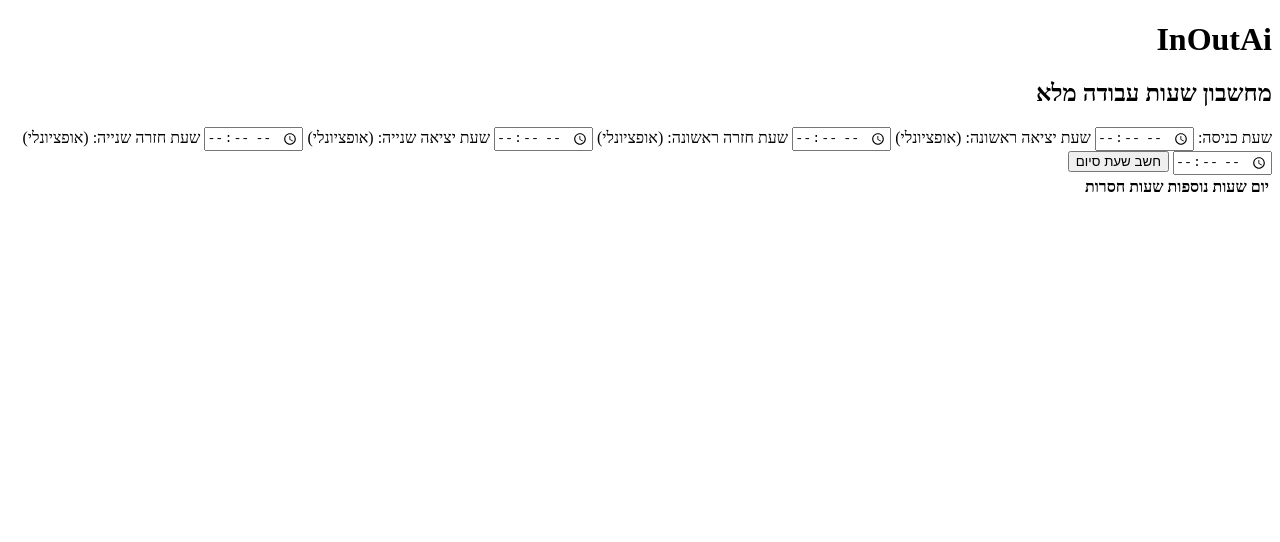
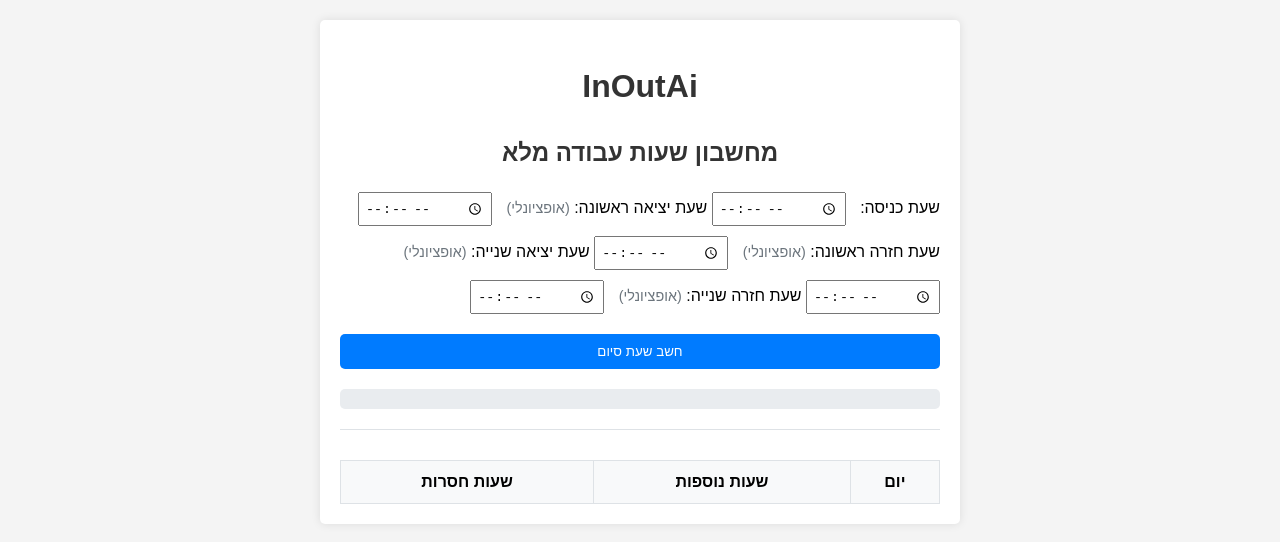
Before and after one commit to rkafri/workhours_calculator, a plain HTML site: page index.html in a window 1280 px wide. Drawn offline with Linux system fonts and the light colour scheme.

Commit message:
Add files via upload
file with html and css toghether

```diff
--- a/index.html
+++ b/index.html
@@ -4,7 +4,91 @@
     <meta charset="UTF-8">
     <meta name="viewport" content="width=device-width, initial-scale=1.0">
     <title>InOutAi</title>
-    <link rel="stylesheet" href="./styles.css">
+    <style>
+        body {
+            font-family: Arial, sans-serif;
+            line-height: 1.6;
+            margin: 0;
+            padding: 20px;
+            background-color: #f4f4f4;
+        }
+        .container {
+            max-width: 600px;
+            margin: auto;
+            background: white;
+            padding: 20px;
+            border-radius: 5px;
+            box-shadow: 0 0 10px rgba(0,0,0,0.1);
+        }
+        h1, h2 {
+            color: #333;
+            text-align: center;
+        }
+        .input-container {
+            margin-bottom: 20px;
+        }
+        .input-section {
+            margin-bottom: 10px;
+        }
+        label {
+            display: inline-block;
+            margin-bottom: 5px;
+            margin-left: 10px;
+        }
+        input[type="time"] {
+            width: 120px;
+            padding: 5px;
+            margin-bottom: 10px;
+        }
+        button {
+            display: block;
+            width: 100%;
+            padding: 10px;
+            background-color: #007bff;
+            color: white;
+            border: none;
+            border-radius: 5px;
+            cursor: pointer;
+            margin-top: 10px;
+        }
+        button:hover {
+            background-color: #0056b3;
+        }
+        #result {
+            margin-top: 20px;
+            padding: 10px;
+            background-color: #e9ecef;
+            border-radius: 5px;
+        }
+        .optional {
+            color: #6c757d;
+            font-size: 0.9em;
+        }
+        .table-section {
+            margin-top: 20px;
+            border-top: 1px solid #dee2e6;
+            padding-top: 20px;
+        }
+        table {
+            width: 100%;
+            border-collapse: collapse;
+            margin-top: 10px;
+        }
+        th, td {
+            border: 1px solid #dee2e6;
+            padding: 8px;
+            text-align: center;
+        }
+        th {
+            background-color: #f8f9fa;
+        }
+        .overtime {
+            color: green;
+        }
+        .missing {
+            color: red;
+        }
+    </style>
 </head>
 <body>
     <div class="container">
```
